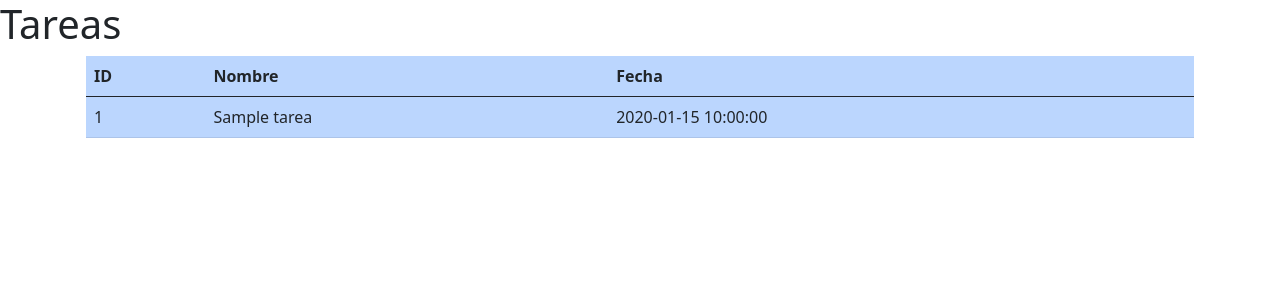
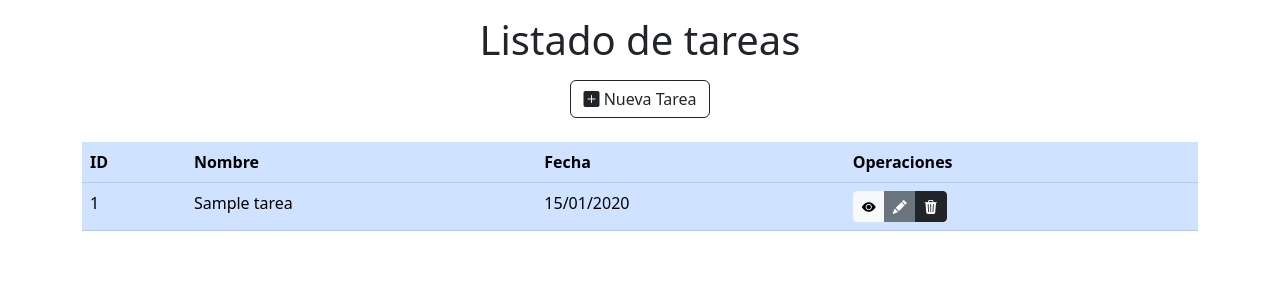
Before and after one commit to olga3emes/mvc, a PHP site: template views/tareas/index.php in a window 1280 px wide. Shown: the top 300 px of the page. Run offline with PHP 8.4, Linux system fonts and the light colour scheme; the template is opened without the code that fills it: most values are stand-ins (such as "Sample title", 1, 10 or a date in 2020); some libraries are stand-ins or nearby versions.

Commit message:
Crear Tarea Funcionando y Modal Eliminar Tarea

```diff
--- a/router.php
+++ b/router.php
@@ -1,10 +1,7 @@
 <?php
-
 include_once "utils/defaults.php";
 include_once "models/DB.php";
 include_once "models/Tarea.php";
-include_once "models/Avion.php";
-
 
 $controller=$_GET['controller'];
 $action = $_GET['action'];
--- /dev/null
+++ b/views/js/crearTarea.js
@@ -0,0 +1,67 @@
+const myModal = new bootstrap.Modal("#crearTarea");
+
+$nombre = document.querySelector("#nombre");
+$fecha = document.querySelector("#fecha");
+
+$btnGuardar = document.querySelector(".btn-guardar");
+$alerta = document.querySelector("#alerta");
+$btnGuardar.onclick = async () => {
+  const nombre = $nombre.value,
+    fecha = new Date($fecha.value).toISOString().slice(0, 10);
+
+  if (!nombre || !fecha) {
+    $msg = "No ha rellenado los campos necesarios";
+    return Error($msg);
+  }
+
+  const cargar = {
+    nombre: nombre,
+    fecha: fecha,
+  };
+
+  const cargaJson = JSON.stringify(cargar);
+
+  try {
+    const respuestaRaw = await fetch("/mvc/tareas/create", {
+      method: "POST",
+      body: cargaJson,
+    });
+
+    const respuesta = await respuestaRaw.json();
+
+    if (respuesta) {
+      myModal.hide();
+      document.querySelector("#formGuardar").reset();
+      const response = `La tarea ${respuesta.id} se ha creado con éxito`;
+      $alerta.setHTML(
+        '<div id="alertOK" class="alert alert-success fade show"role="alert">' +
+          response +
+          ""
+      );
+      console.log(respuesta);
+      //Hay que crear la fila en la tabla
+      let tr = document.createElement("tr");
+      tr.setAttribute("data-id", respuesta.id);
+      tr.innerHTML = `<td>${respuesta.id}</td>
+                  <td>${respuesta.nombre}</td>
+                  <td>${new Date(respuesta.fecha).toLocaleDateString("es-Es")}</td>
+                  <td><div class="btn-group" role="group" aria-label="Basic mixed styles example">
+                  <button type="button" class="btn btn-light btn-sm"><i
+                          class="bi bi-eye-fill"></i></button>
+                  <button type="button" class="btn btn-secondary btn-sm"><i
+                          class="bi bi-pencil-fill"></i></button>
+                  <button type="button" class="btn btn-dark btn-sm"><i
+                          class="bi bi-trash3-fill"></i></button>
+              </div>
+              </td> `;
+document.getElementById("table").querySelector("tbody").append(tr);
+
+    }
+  } catch (e) {
+    $alerta.setHTML(
+
+      '<div id="alertOK" class="alert alert-danger  fade show"role="alert">' +
+        "El proceso de creación de la tarea ha fallado, consulte con el administrador del sistema."
+    );
+  }
+};
--- a/views/tareas/index.php
+++ b/views/tareas/index.php
@@ -5,34 +5,46 @@
     <meta charset="UTF-8">
     <meta name="viewport" content="width=device-width, initial-scale=1.0">
     <title>Tareas</title>
-    <link rel="stylesheet" href="https://stackpath.bootstrapcdn.com/bootstrap/5.0.0-alpha1/css/bootstrap.min.css"
-        integrity="sha384-r4NyP46KrjDleawBgD5tp8Y7UzmLA05oM1iAEQ17CSuDqnUK2+k9luXQOfXJCJ4I" crossorigin="anonymous">
-    <script src="https://cdn.jsdelivr.net/npm/popper.js@1.16.0/dist/umd/popper.min.js"
-        integrity="sha384-Q6E9RHvbIyZFJoft+2mJbHaEWldlvI9IOYy5n3zV9zzTtmI3UksdQRVvoxMfooAo"
+    <!-- Bootstrap -->
+    <link href="https://cdn.jsdelivr.net/npm/bootstrap@5.2.1/dist/css/bootstrap.min.css" rel="stylesheet"
+        integrity="sha384-iYQeCzEYFbKjA/T2uDLTpkwGzCiq6soy8tYaI1GyVh/UjpbCx/TYkiZhlZB6+fzT" crossorigin="anonymous">
+    <script src="https://cdn.jsdelivr.net/npm/bootstrap@5.2.1/dist/js/bootstrap.bundle.min.js"
+        integrity="sha384-u1OknCvxWvY5kfmNBILK2hRnQC3Pr17a+RTT6rIHI7NnikvbZlHgTPOOmMi466C8"
         crossorigin="anonymous"></script>
-    <script src="https://stackpath.bootstrapcdn.com/bootstrap/5.0.0-alpha1/js/bootstrap.min.js"
-        integrity="sha384-oesi62hOLfzrys4LxRF63OJCXdXDipiYWBnvTl9Y9/TRlw5xlKIEHpNyvvDShgf/"
-        crossorigin="anonymous"></script>
+    <link rel="stylesheet" href="https://cdn.jsdelivr.net/npm/bootstrap-icons@1.9.1/font/bootstrap-icons.css">
+
+    <!-- Propios -->
+
+    <script defer src="views/js/crearTarea.js"></script>
+    <script defer src="views/js/borrarTarea.js"></script>
 </head>
 
 <body>
-    <h1>Tareas</h1>
 
     <div class="container">
-        <div class="row">
+
+        <div class="row"></div>
+            <h1 class="m-3 text-center">Listado de tareas</h1>
+            <div class="text-center m-3">
+                <button type="button" id="crear" class="btn btn-outline-dark " data-bs-toggle="modal"
+                    data-bs-target="#crearTarea"><i class="bi bi-plus-square-fill"></i> Nueva Tarea</button>
+            </div>
+
+             <div id="alerta" class="d-grid justify-content-center m-2"></div>
+
             <div class="table-responsive">
-                <table class="table table-primary">
+                <table id="table" class="table table-primary">
                     <thead>
                         <tr>
                             <th scope="col">ID</th>
                             <th scope="col">Nombre</th>
                             <th scope="col">Fecha</th>
+                            <th>Operaciones</th>
                         </tr>
                     </thead>
-                    <tbody>
-
+                    <tbody id="bodyTabla">
                         <?php foreach ($tareas as $t): ?>
-                        <tr class="">
+                        <tr id="tr<?php echo $t->id; ?>" class="">
                             <td>
                                 <?php echo $t->id; ?>
                             </td>
@@ -40,21 +52,30 @@
                                 <?php echo $t->nombre; ?>
                             </td>
                             <td>
-                                <?php echo $t->fecha; ?>
+                                <?php echo date_format(date_create($t->fecha), "d/m/Y"); ?>
                             </td>
+                            <td>
+                                <div class="btn-group" role="group" aria-label="Basic mixed styles example">
+                                    <button type="button" class="btn btn-light btn-sm"><i
+                                            class="bi bi-eye-fill"></i></button>
+                                    <button type="button" class="btn btn-secondary btn-sm btn-editar"><i
+                                            class="bi bi-pencil-fill"></i></button>
+                                    <button type="button" data-bs-toggle="modal" data-bs-target="#eliminarTarea" class="btn btn-dark btn-sm"><i
+                                            class="bi bi-trash3-fill"></i></button>
+                                </div>
+                            </td>
+                        <?php include("modalEliminarTarea.php"); ?>
                         </tr>
                         <?php endforeach; ?>
-
                     </tbody>
                 </table>
             </div>
 
 
+        </div>
+    </div>
 
-        </div>
-
-
-    </div>
+   <?php include("modalCrearTarea.php"); ?>
 
 
 
--- /dev/null
+++ b/views/tareas/modalCrearTarea.php
@@ -0,0 +1,30 @@
+<div class="modal" id="crearTarea" tabindex="-1" aria-labelledby="Crear Tarea" aria-hidden="true">
+        <div class="modal-dialog">
+            <div class="modal-content">
+                <div class="modal-header">
+                    <h5 class="modal-title">Crear Tarea</h5>
+                    <button type="button" class="btn-close" data-bs-dismiss="modal" aria-label="Close"></button>
+                </div>
+                <div class="modal-body">
+                    <form id="formGuardar">
+                    <div class="form-floating mb-3">
+                      <input
+                        type="text"
+                        class="form-control" name="nombre" id="nombre" required placeholder="Nombre">
+                      <label for="nombre">Nombre</label>
+                    </div>
+                    <div class="form-floating mb-3">
+                    <input
+                        type="date"
+                        class="form-control" name="fecha" required id="fecha" placeholder="Fecha">
+                      <label for="fecha">Fecha</label>
+                    </div>
+                    </form>
+                </div>
+                <div class="modal-footer">
+                    <button type="button" class="btn btn-secondary" data-bs-dismiss="modal">Cancelar</button>
+                    <button type="submit" id="btn-guardar" class="btn btn-primary btn-guardar">Guardar</button>
+                </div>
+            </div>
+        </div>
+    </div>
--- /dev/null
+++ b/views/tareas/modalEliminarTarea.php
@@ -0,0 +1,17 @@
+<div class="modal" id="eliminarTarea" tabindex="-1">
+  <div class="modal-dialog">
+    <div class="modal-content">
+      <div class="modal-header">
+        <h5 class="modal-title">Eliminar Tarea</h5>
+        <button type="button" class="btn-close" data-bs-dismiss="modal" aria-label="Close"></button>
+      </div>
+      <div class="modal-body">
+        ¿Está seguro de que quiere <strong>eliminar</strong> esta tarea?
+      </div>
+      <div class="modal-footer">
+        <button type="button" class="btn btn-secondary" data-bs-dismiss="modal">Cancelar</button>
+        <a type="button" id="<?php if($t) echo $t->id;?>" class="btn btn-primary btn-eliminar">Eliminar</a>
+      </div>
+    </div>
+  </div>
+</div>
```
Also changed, not shown: controllers/TareasController.php (+55 -35 lines), models/Tarea.php (+27 -21 lines), models/Avion.php (deleted), views/js/borrarTarea.js (added).
